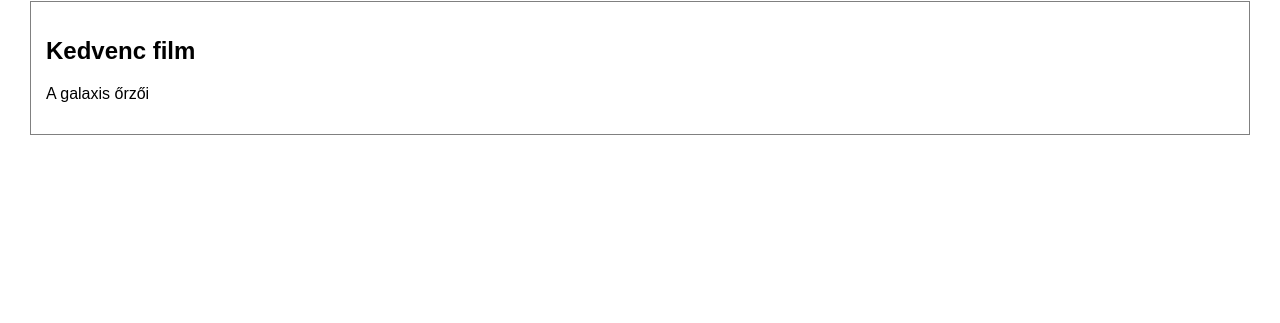
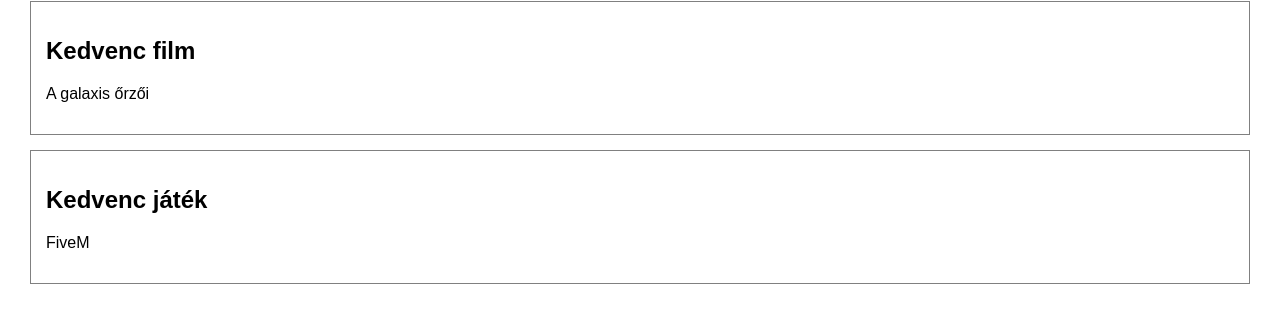
Before and after one commit to Marky106/kedvenceim-weboldal-uj, a plain HTML site: page index.html in a window 1280 px wide. Shown: the part 87-410 px from the top of the page. Drawn offline with Linux system fonts and the light colour scheme.

Commit message:
Kedvenc játék hozzáadása

```diff
--- a/index.html
+++ b/index.html
@@ -14,5 +14,11 @@
         <p>A galaxis őrzői</p>
     </section>
 
+    <section>
+    <h2>Kedvenc játék</h2>
+    <p>FiveM</p>
+</section>
+
+
 </body>
 </html>
```
